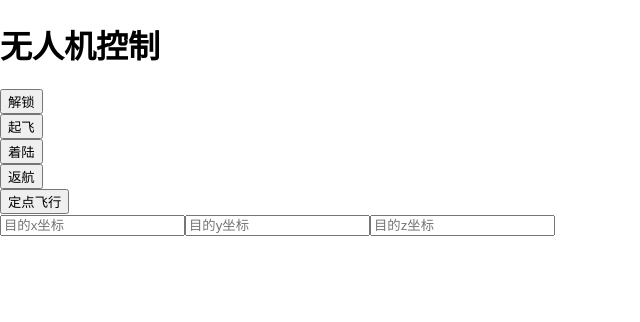
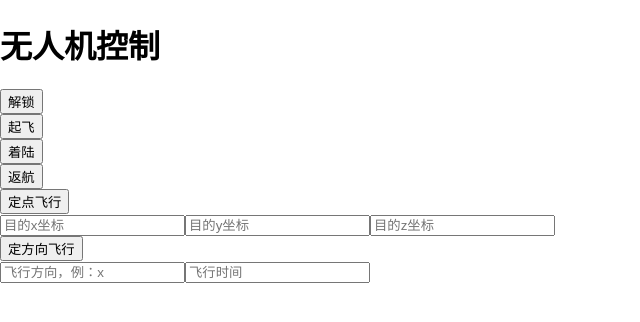
Before and after one commit to Azusa0708/dronecontrolpage, a React (Create React App) app: page / in a window 1280 px wide. Shown: the top 322 px of the page, without its empty margins (0-640 px from the left). Built offline with nearby package versions, Linux system fonts and the light colour scheme.

Commit message:
Update App.js

```diff
--- a/src/App.js
+++ b/src/App.js
@@ -18,12 +18,34 @@ const MyComponent = () => {
   const [movetopointresponseData, setmovetopointresponseData] = useState(null);
   const [movetopointloading, setmovetopointLoading] = useState(false);
 
-
   //定点飞行xyz坐标
   const [xpoint,setxpoint] = useState('');
   const [ypoint,setypoint] = useState('');
   const [zpoint,setzpoint] = useState('');
 
+  //定方向飞行
+  const [directionmoveresponseData,setdirectionmoveResponseData] = useState(null);
+  const [directionmoveloading,setdirectionmoveLoading] = useState(false);
+
+  //定方向飞行方向及时间
+  const [direction,setdirection] = useState('');
+  const [time,settime] = useState('');
+
+  const directionmove = async () => {
+    try {
+      setdirectionmoveLoading(true);
+
+      //发送定方向飞行请求
+      const response = await axios.get('');
+
+      //更新定方向飞行请求的响应数据
+      setdirectionmoveResponseData(response.data);
+    } catch (error) {
+      console.error('Error fetching data:', error);
+    } finally {
+      setdirectionmoveLoading(false);
+    }
+  };
 
   const unlock = async () => {
     try {
@@ -225,6 +247,40 @@ const MyComponent = () => {
       </div>
       </div>
 
+      {/* 定方向飞行 */}
+      <div>
+        <div>
+          <button onClick={directionmove} disabled={directionmoveloading}>
+            {directionmoveloading ? '定方向飞行中...':'定方向飞行'}
+          </button>
+        </div>
+
+        <div>
+          <input
+          type='text'
+          value={direction}
+          onChange={(e) => setdirection(e.target.value)}
+          placeholder='飞行方向，例：x'
+          />
+          <input
+          type='text'
+          value={time}
+          onChange={(e) => settime(e.target.value)}
+          placeholder='飞行时间'
+          />
+        </div>
+
+        {/*显示定方向飞行请求的响应数据*/}
+        <div>
+          {directionmoveresponseData && (
+            <div>
+              <h2>定方向飞行信息</h2>
+              <pre>{JSON.stringify(directionmoveresponseData, null, 2)}</pre>
+              </div>
+          )}
+        </div>
+      </div>
+
     </div>
   );
 };
```
